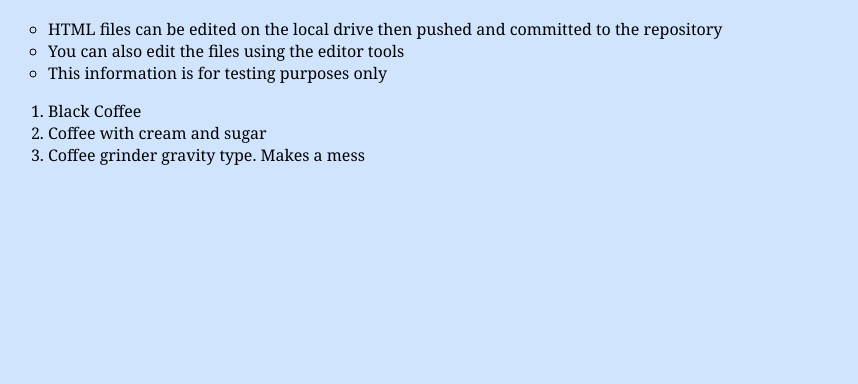
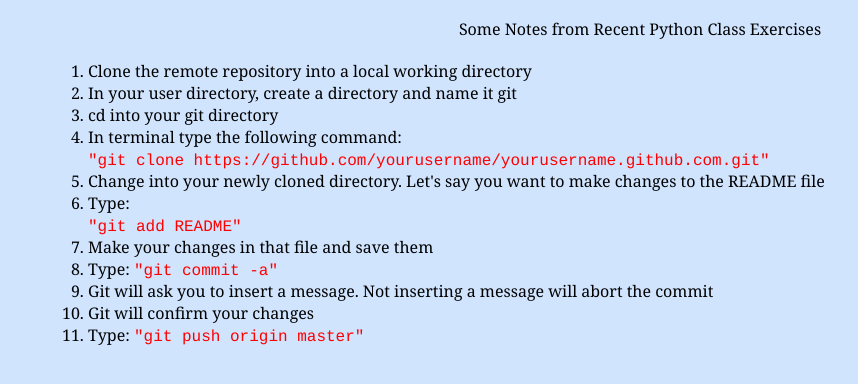
Before and after one commit to hikmatfaraj/hikmatfaraj.github.com, a plain HTML site: page index.html in a window 1280 px wide. Shown: the part 54-438 px from the top of the page, without its empty margins (0-858 px from the left). Drawn offline with Linux system fonts and the light colour scheme.

Commit message:
Added content

```diff
--- a/index.html
+++ b/index.html
@@ -17,17 +17,49 @@ ol.d {list-style-type:lower-alpha;}
 </style>
 </head>
 <body><h1>Hikmat Faraj</h1>
-<ul class="a">
 
-<li>HTML files can be edited on the local drive then pushed and committed to the repository</li>
-<li>You can also edit the files using the editor tools</li>
-<li>This information is for testing purposes only</li>
+<div align="center"
+   <p>Some Notes from Recent Python Class Exercises
+</p>
+</div>
 
-</ul>
+<ol class="c">
+    <ol>
 
-<ol class="b">
-<li>Black Coffee</li>
-<li>Coffee with cream and sugar</li>
-<li>Coffee grinder gravity type. Makes a mess</li>
-</ol>
+
+        <li>Clone the remote repository into a local working directory</li>
+        <li>In your user directory, create a directory and name it git</li>
+        <li>cd into your git directory</li>
+        <li>In terminal type the following command:<br/>
+            <font color="red" face="courier">"git clone
+                https://github.com/yourusername/yourusername.github.com.git"</font> </li>
+        <li>Change into your newly cloned
+            directory.
+
+        Let's say you want to make changes to the README file
+        </li>
+        <li>Type:<br/>
+
+            <font color="red" face="courier">"git add README"</font></li>
+
+        <li>Make your changes in that file and save them</li>
+        <li>Type:
+
+            <font color="red" face="courier">"git commit -a"</font></li>
+        <li>Git will ask you to insert a message. Not inserting a message will abort the commit</li>
+        <li>Git will confirm your changes</li>
+        <li>Type:
+
+            <font color="red" face="courier">"git push origin master"</center>
+            </li>
+
+
+
+
+
+
+
+    </ol>
+
+
 </body></html>
```
